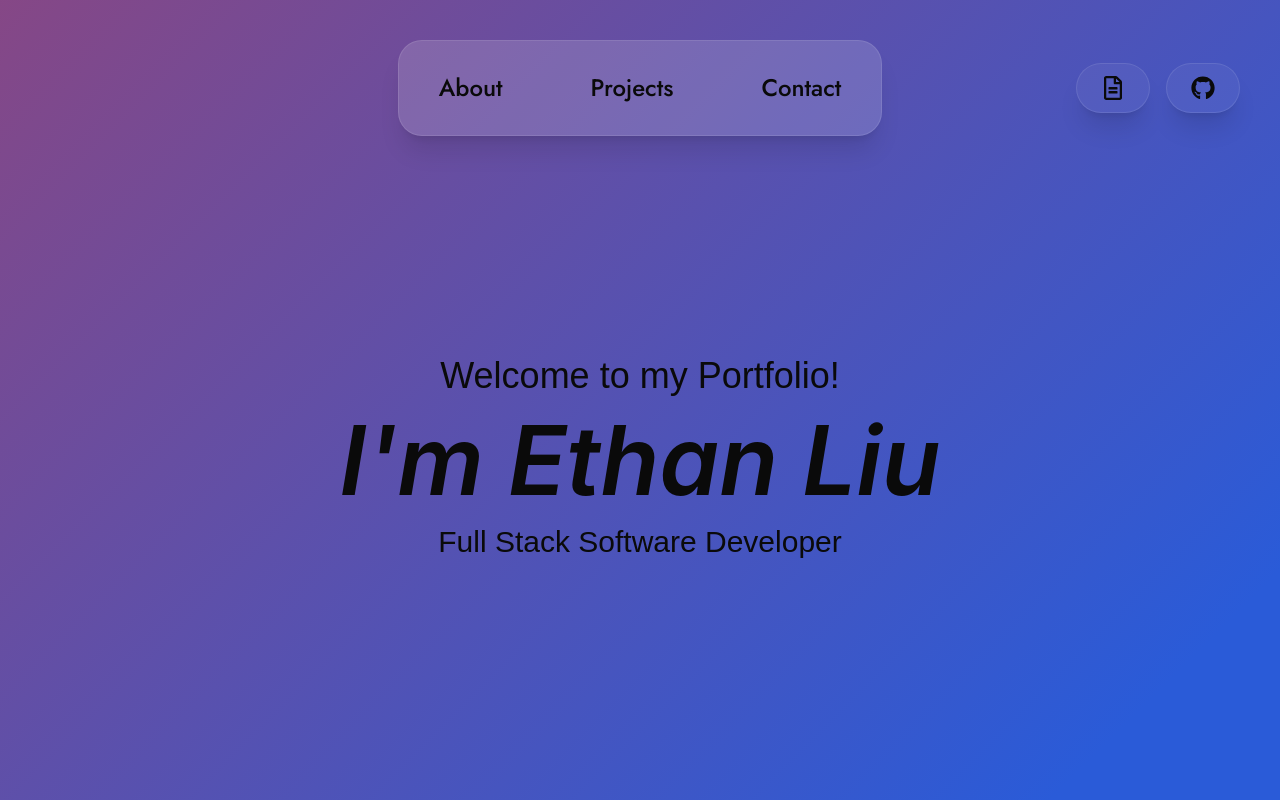
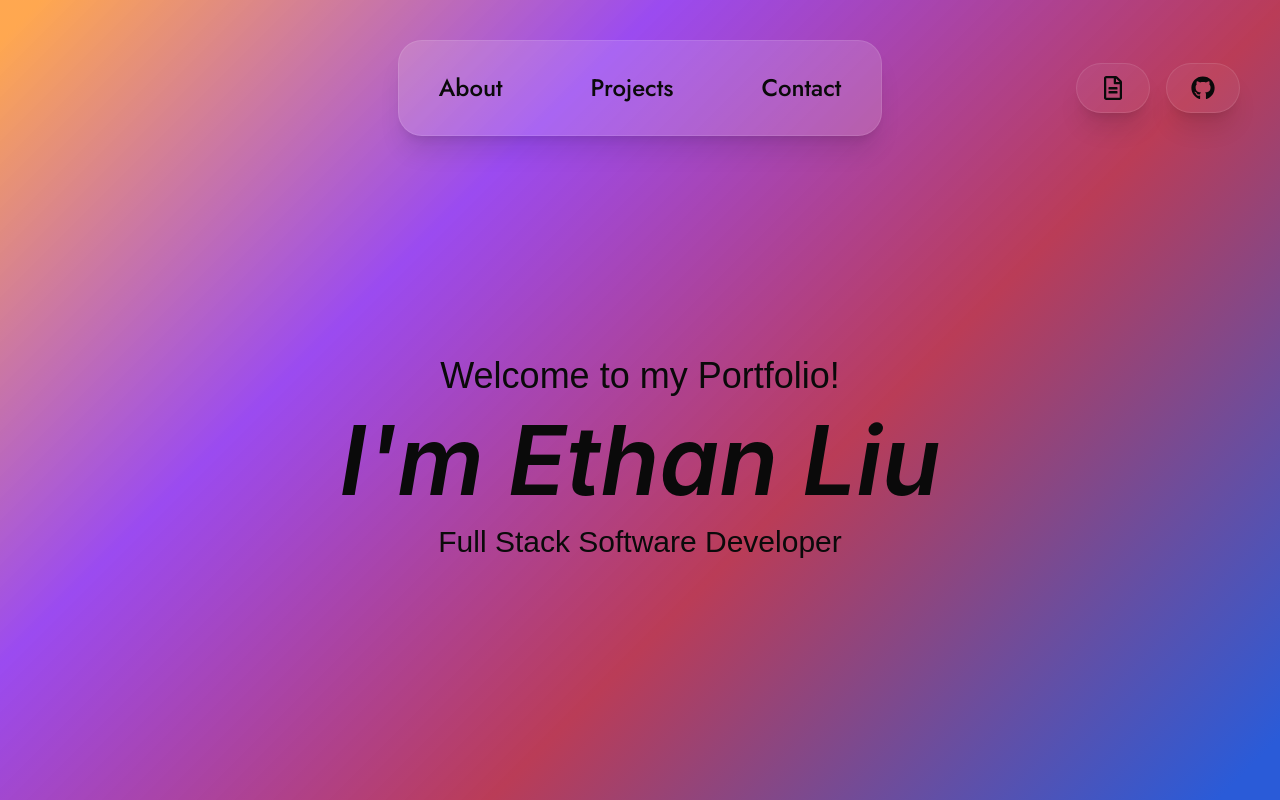
Before and after one commit to ethansliu/ethan-portfolio, a React (Vite) app: page / in a window 1280 px wide. Shown: the top 800 px of the page. Built offline with nearby package versions, Linux system fonts and the light colour scheme; a web font is replaced by a local one.

Commit message:
Undoing changes from last push

```diff
--- a/src/index.css
+++ b/src/index.css
@@ -139,30 +139,11 @@ body {
     font-family: -apple-system, BlinkMacSystemFont, sans-serif;
     overflow-x: hidden;
     overflow-y: auto;
-    position: relative;
-    min-height: 100vh;
-}
-
-/* Create a fixed background layer */
-body::before {
-    content: '';
-    position: fixed;
-    top: 0;
-    left: 0;
-    width: 100%;
-    height: 100%;
-    z-index: -1;
-    background: linear-gradient(
-            315deg,
-            rgb(42, 91, 216) 3%,
-            rgb(186, 60, 87) 38%,
-            rgba(140, 48, 238, 0.87) 68%,
-            rgba(255, 140, 25, 0.76) 98%
-    );
+    background: linear-gradient(315deg, rgb(42, 91, 216) 3%, rgb(186, 60, 87) 38%, rgba(140, 48, 238, 0.87) 68%, rgba(255, 140, 25, 0.76) 98%);
     animation: gradient 15s ease infinite;
     background-size: 400% 400%;
+    background-attachment: fixed;
 }
-
 
 @keyframes gradient {
     0% {
```
